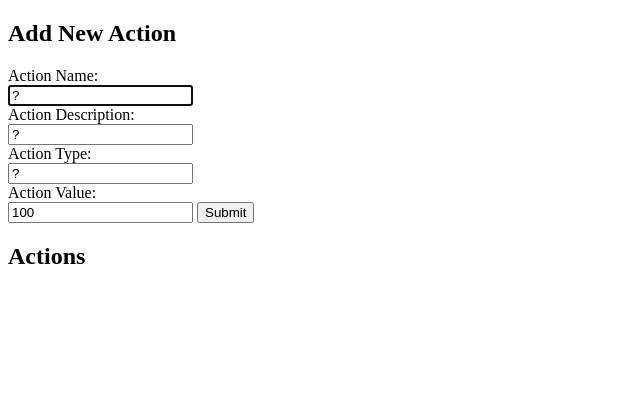
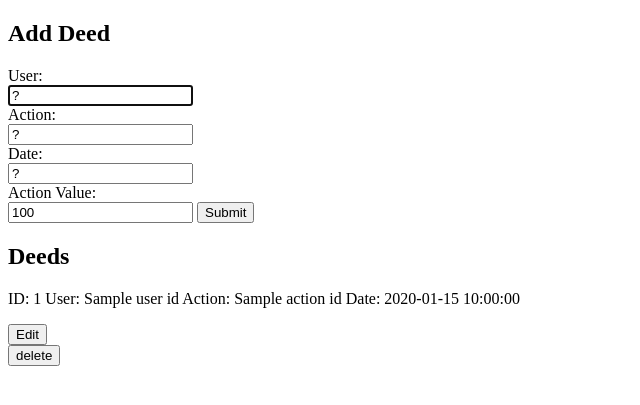
Before and after one commit to NateDawggWoof/Week_04_Project_Karma_Clan, a Flask app: page /admin/deeds in a window 1280 px wide. Shown: the part 70-475 px from the top of the page, without its empty margins (0-640 px from the left). Run offline with Flask 2, Linux system fonts and the light colour scheme; a database or web service that is not in the repository returns one stand-in record (values such as "Sample title"); some libraries are stand-ins or nearby versions.

Commit message:
deeds index up and running

```diff
--- a/controllers/admin_deeds_controller.py
+++ b/controllers/admin_deeds_controller.py
@@ -12,4 +12,6 @@ admin_deeds_blueprint = Blueprint("admin_deeds", __name__)
 @admin_deeds_blueprint.route('/admin/deeds')
 def admin():
     deeds = deed_repo.select_all()
-    return render_template("admin/deeds/index.html", all_deeds = deeds)
+    users = user_repo.select_all()
+    actions = action_repo.select_all()
+    return render_template("admin/deeds/index.html", all_deeds = deeds, all_users = users, all_actions = actions)
--- a/templates/admin/deeds/index.html
+++ b/templates/admin/deeds/index.html
@@ -2,15 +2,15 @@
 
 {% block content %}
 
-<h2>Add New Action</h2>
-<form action="/admin/actions/new" method="post">
-    <label for="action_name">Action Name:</label><br>
-    <input type="text" id="action_name" name="action_name" value="?" required autofocus> <br>
+<h2>Add Deed</h2>
+<form action="/admin/deeds/new" method="post">
+    <label for="deed_user">User:</label><br>
+    <input type="text" id="deed_user" name="deed_user" value="?" required autofocus> <br>
 
-    <label for="action_description">Action Description:</label><br>
-    <input type="text" id="action_description" name="action_description" value="?" required> <br>
+    <label for="deed_action">Action:</label><br>
+    <input type="text" id="deed_action" name="deed_action" value="?" required> <br>
 
-    <label for="action_type">Action Type:</label><br>
+    <label for="deed_date">Date:</label><br>
     <input type="text" id="action_type" name="action_type" value="?" required> <br>
 
     <label for="action_value">Action Value:</label><br>
@@ -19,15 +19,15 @@
     <input type="submit" value="Submit">
 </form>
 
-<h2>Actions</h2>
+<h2>Deeds</h2>
 
-{% for action in all_actions  %}
+{% for deed in all_deeds  %}
 <div>
-    <p>ID: {{action.id}} Name: {{action.name}}  Desription: {{action.description}}  Name: {{action.value}}  </p>
-    <a href='/admin/actions/edit/{{action.id}}'>
+    <p>ID: {{deed.id}} User: {{deed.user.name_first}}  Action: {{deed.action.name}}  Date: {{deed.date}}  </p>
+    <a href='/admin/actions/edit/{{deed.id}}'>
         <button onclick="document.location='default.asp'">Edit</button>
     </a>
-    <form action="/admin/actions/delete/{{action.id}}" method="POST">
+    <form action="/admin/actions/delete/{{deed.id}}" method="POST">
         <input class="btn btn--danger" type="submit" value="delete" />
     </form>
 </div>
```
